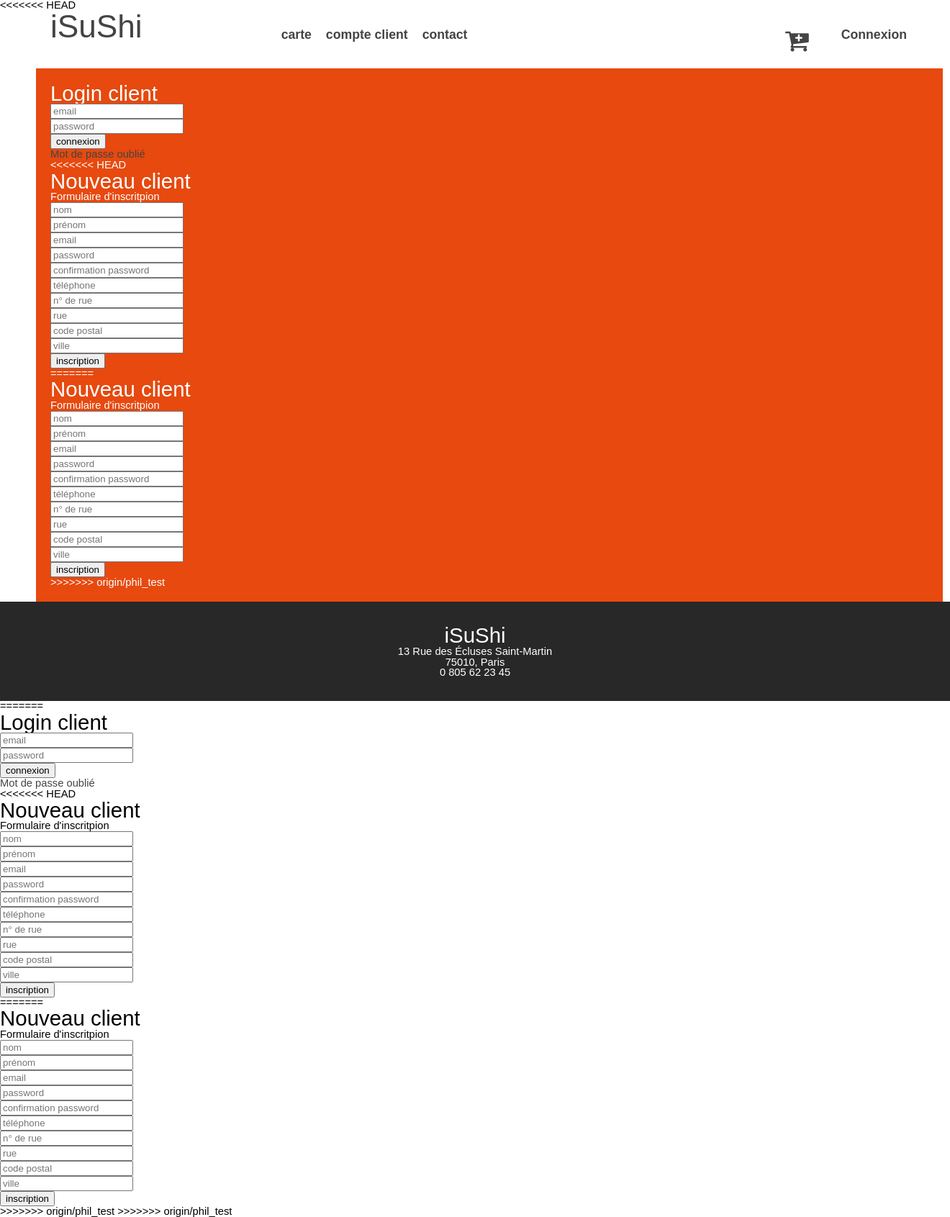
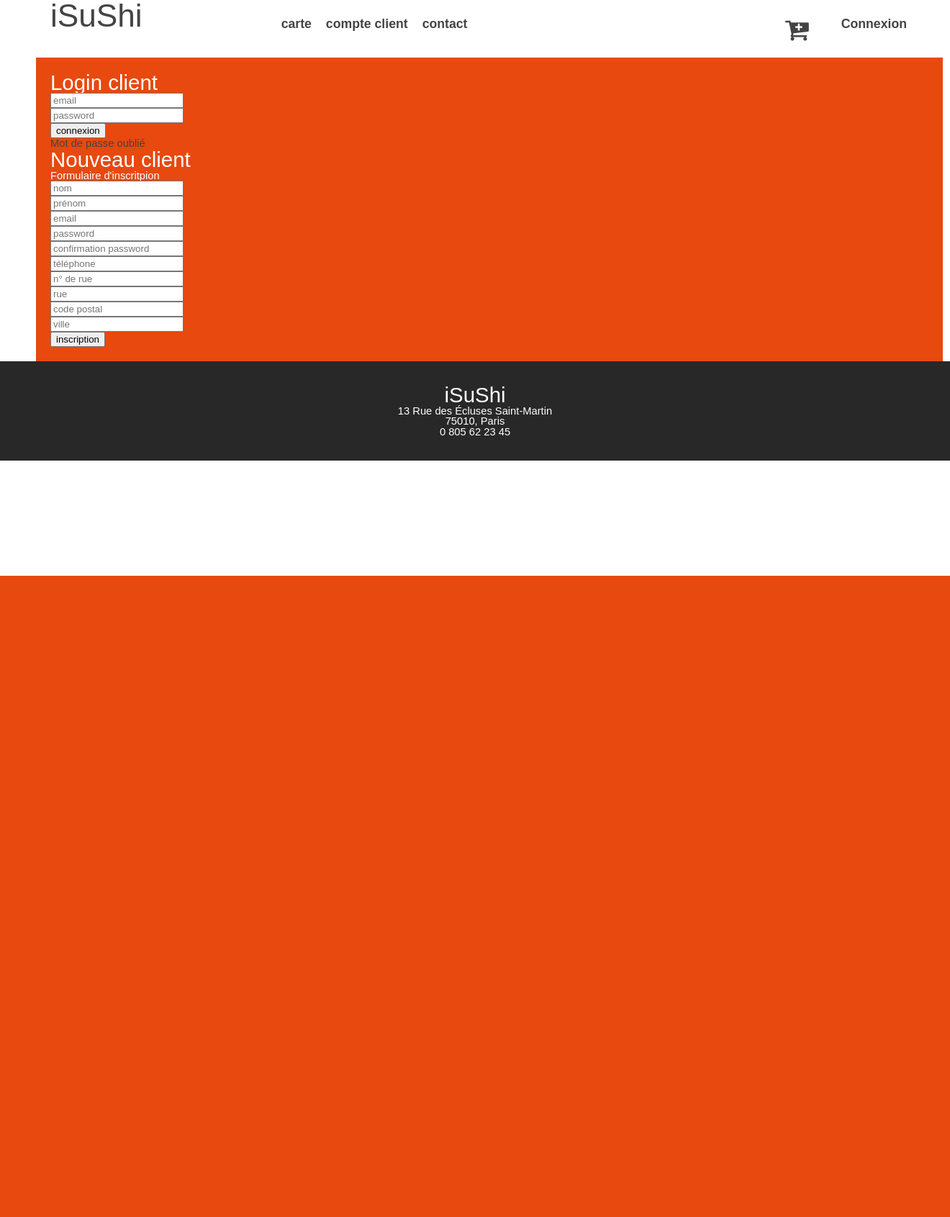
Before and after one commit to ufm040/isushi, a PHP site: page /connexion.php in a window 1320 px wide. Shown: the whole page at 72% size. After the commit the page ends 800 px from the top, so only its background shows below. Run offline with PHP 8.4, Linux system fonts and the light colour scheme; some web fonts are replaced.

Commit message:
update branch phil
fichier connexion et inscription

```diff
--- a/connexion.php
+++ b/connexion.php
@@ -1,4 +1,3 @@
-<<<<<<< HEAD
 <?php
 
 $error = '';
@@ -88,83 +87,4 @@ if (empty($_POST['action']['registred'])) { // test en premier si le bouton "ins
 
 </body>
 
-=======
-<?php
-
-$error = '';
-
-if ( $_POST ) {
-
-	if ( !empty($_POST['action']['connexion']) ) {
-
-		if ( !empty($_POST['auth']['email']) && !empty($_POST['auth']['password']) ) {
-
-			$pdo = include('data/pdo.php');
-			$statement = $pdo->prepare('SELECT * FROM clients WHERE email = :email AND password = :password;');
-			$statement->execute([
-				':email' => $_POST['auth']['email'],
-				':password' => $_POST['auth']['password'],
-			]);
-			$users = $statement->fetchAll();
-			if ( count($users) ) {
-
-				session_start();
-				$_SESSION['auth'] = $users[0];
-				//die(header('Location: index.html'));
-				die(header('Location: ./' . ( !empty($_POST['action']['next']) ? $_POST['action']['next'] : '' ) ));
-				// die("vous êtes connecté");
-
-			} else $error = "Email ou mot de passe erroné.";
-
-		} else $error = "Tous les champs doivent être remplis.";
-
-	} else $error = "Le formulaire n'a pas été correctement validé.";
-
-}
-
-
-?>
-<!DOCTYPE html>
-<html lang="fr">
-<head>
-	<meta charset="UTF-8">
-	<title>connexion</title>
-</head>
-<body>
-	<form id="form-login" action="connexion.php" method="post">
-
-		<?php if ( $error ) { ?>
-		<h2 style="color: red;"><?=$error?></h2>
-		<?php } ?>
-		<fieldset>
-			<h2>Login client</h2>
-			<input
-				type="text"
-				placeholder="email"
-				name="auth[email]"
-				value="<?=!empty($_POST['auth']['email']) ? $_POST['auth']['email'] : ''?>"
-			/>
-
-			<br />
-			<input type="password" placeholder="password" name="auth[password]" />
-
-			<input
-				type="hidden"
-				name="action[next]"
-				value="<?=!empty($_GET['next']) ? $_GET['next'] : ( !empty($_POST['action']['next']) ? $_POST['action']['next'] : '' )?>"
-			/>
-
-			<br />
-			<input type="submit" name="action[connexion]" value="connexion" />
-			<br />
-			<a href="password.php">Mot de passe oublié</a>
-
-		</fieldset>
-
-	</form>
-
-	<?php include("inscription.php");?>
-
-</body>
->>>>>>> origin/phil_test
 </html>
--- a/inscription.php
+++ b/inscription.php
@@ -1,4 +1,3 @@
-<<<<<<< HEAD
 
 <?php
 
@@ -171,157 +170,4 @@ if (empty($_POST['action']['connexion'])) { // test en premier si le bouton "con
 
 	</form>
 </body>
-=======
-<!DOCTYPE html>
-<html lang="fr">
-<head>
-	<meta charset="UTF-8">
-	<title>connexion</title>
-</head>
-
-<?php
-
-$error = '';
-$address = '';
-$allFields = !empty($_POST['new_client']['name']) && !empty($_POST['new_client']['firstname']) && !empty($_POST['new_client']['email']) && !empty($_POST['new_client']['password'])&& !empty($_POST['new_client']['password_conf']) && !empty($_POST['new_client']['phone']) && !empty($_POST['new_client']['number_street']) && !empty($_POST['new_client']['street']) && !empty($_POST['new_client']['zip']) && !empty($_POST['new_client']['city']);
-if ( $_POST ) {
-
-	if ( !empty($_POST['action']['registred']) ) {
-
-		if ($allFields) {
-		// if ( !empty($_POST['new_client']['name']) && !empty($_POST['new_client']['firstname'])
-		// 	&& !empty($_POST['new_client']['email']) && !empty($_POST['new_client']['password'])
-		// 	&& !empty($_POST['new_client']['password_conf']) && !empty($_POST['new_client']['phone'])
-		// 	&& !empty($_POST['new_client']['number_street']) && !empty($_POST['new_client']['street'])
-		// 	&& !empty($_POST['new_client']['zip']) && !empty($_POST['new_client']['city']) ) {
-
-			$pdo = include('data/pdo.php');
-			$address = $_POST['new_client']['number_street'] . ", " . $_POST['new_client']['street'] . ", " . $_POST['new_client']['zip'] . " " . $_POST['new_client']['city'];
-			// echo($_POST['new_client']['firstname']);
-
-			$statement = $pdo->prepare('INSERT INTO clients (`name`, `firstname`, `email`, `password`, `phone`, `address`, `created`)
-										VALUES (:name, :firstname, :email, :password, :phone, :address, NOW()) ;');
-			$statement->execute([
-				':name' => $_POST['new_client']['name'],
-				':firstname' => $_POST['new_client']['firstname'],
-				':email' => $_POST['new_client']['email'],
-				':password' => $_POST['new_client']['password'],
-				':phone' => $_POST['new_client']['phone'],
-				':address' => $address,
-			]);
-			//$users = $statement->fetchAll();
-			die("formulaire validé !");
-			// if ( count($users) ) {
-
-			// 	session_start();
-			// 	$_SESSION['auth'] = $users[0];
-			// 	//die(header('Location: index.html'));
-			// 	die(header('Location: ./' . ( !empty($_POST['action']['next']) ? $_POST['action']['next'] : '' ) ));
-			// 	// die("vous êtes connecté");
-
-			// } else $error = "Email ou mot de passe erroné.";
-
-		} else $error = "Tous les champs doivent être remplis.";
-
-	} else $error = "Le formulaire n'a pas été correctement validé.";
-
-}
-
-
-?>
-
-<body>
-	<h2>Nouveau client</h2>
-	<h3>Formulaire d'inscritpion</h3>
-
-	<form id="form-new-client" action="inscription.php" method="POST">
-
-		<?php if ( $error ) { ?>
-			<h2 style="color: red;"><?=$error?></h2>
-		<?php } ?>
-
-		<fieldset>
-
-			<input
-				type="text"
-				placeholder="nom"
-				name="new_client[name]"
-				value="<?=!empty($_POST['new_client']['name']) ? $_POST['new_client']['name'] : ''?>"
-			/>
-			<br />
-
-			<input
-				type="text"
-				placeholder="prénom"
-				name="new_client[firstname]"
-				value="<?=!empty($_POST['new_client']['firstname']) ? $_POST['new_client']['firstname'] : ''?>"
-			/>
-
-			<br />
-			<input
-				type="text"
-				placeholder="email"
-				name="new_client[email]"
-				value="<?=!empty($_POST['new_client']['email']) ? $_POST['new_client']['email'] : ''?>"
-			/>
-
-			<br />
-			<input type="password" placeholder="password" name="new_client[password]" />
-			<br />
-			<input type="password" placeholder="confirmation password" name="new_client[password_conf]" />
-
-			<br />
-			<input
-				type="tel"
-				placeholder="téléphone"
-				name="new_client[phone]"
-				value="<?=!empty($_POST['new_client']['phone']) ? $_POST['new_client']['phone'] : ''?>"
-			/>
-
-			<br />
-			<input
-				type="int"
-				placeholder="n° de rue"
-				name="new_client[number_street]"
-				value="<?=!empty($_POST['new_client']['number_street']) ? $_POST['new_client']['number_street'] : ''?>"
-			/>
-
-			<br />
-			<input
-				type="text"
-				placeholder="rue"
-				name="new_client[street]"
-				value="<?=!empty($_POST['new_client']['street']) ? $_POST['new_client']['street'] : ''?>"
-			/>
-
-			<br />
-			<input
-				type="int"
-				placeholder="code postal"
-				name="new_client[zip]"
-				value="<?=!empty($_POST['new_client']['zip']) ? $_POST['new_client']['zip'] : ''?>"
-			/>
-
-			<br />
-			<input
-				type="text"
-				placeholder="ville"
-				name="new_client[city]"
-				value="<?=!empty($_POST['new_client']['city']) ? $_POST['new_client']['city'] : ''?>"
-			/>
-
-			<br />
-			<input
-				type="hidden"
-				name="action[next]"
-				value="<?=!empty($_GET['next']) ? $_GET['next'] : ( !empty($_POST['action']['next']) ? $_POST['action']['next'] : '' )?>"
-			/>
-
-			<input type="submit" name="action[registred]" value="inscription" />
-		</fieldset>
-
-
-	</form>
-</body>
->>>>>>> origin/phil_test
 </html>
```
